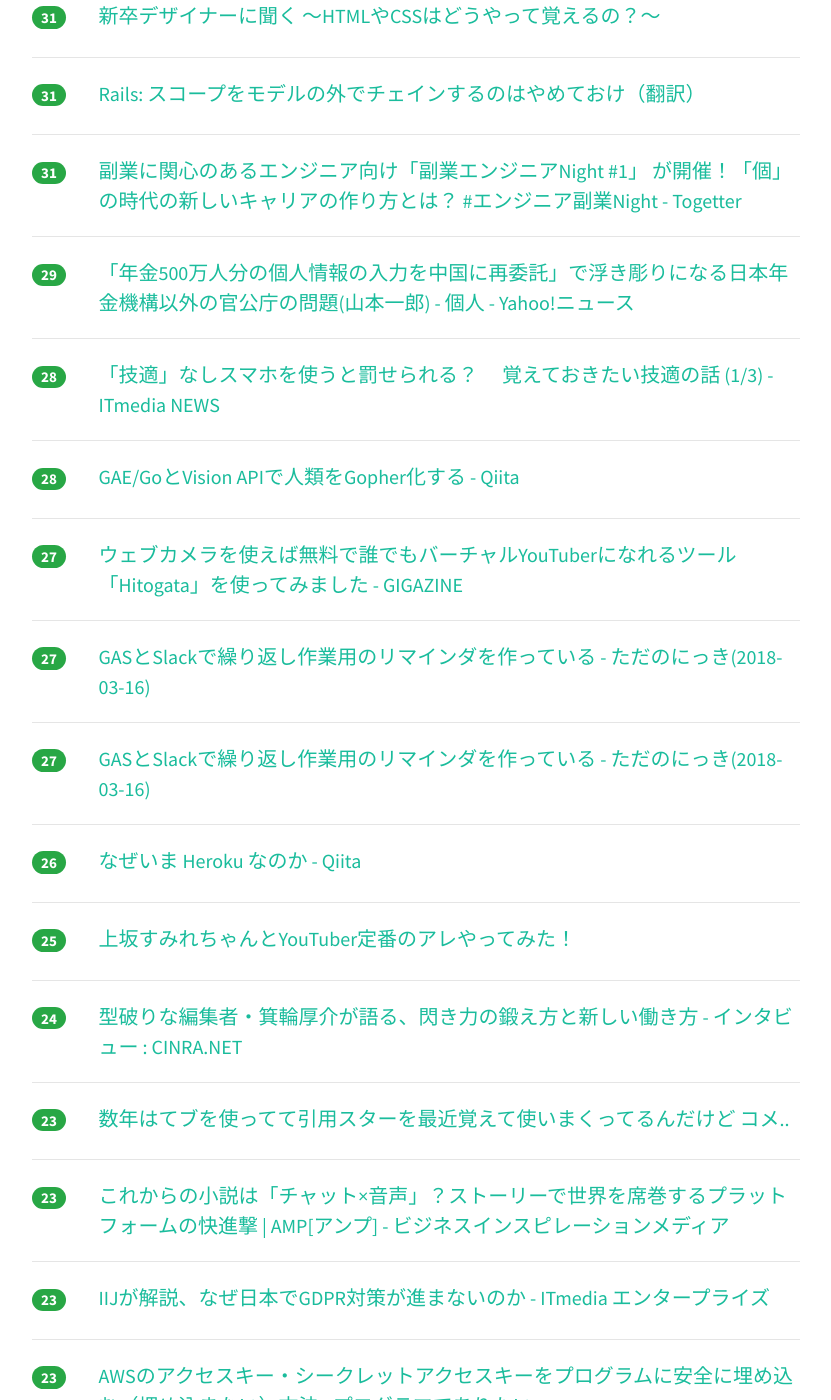
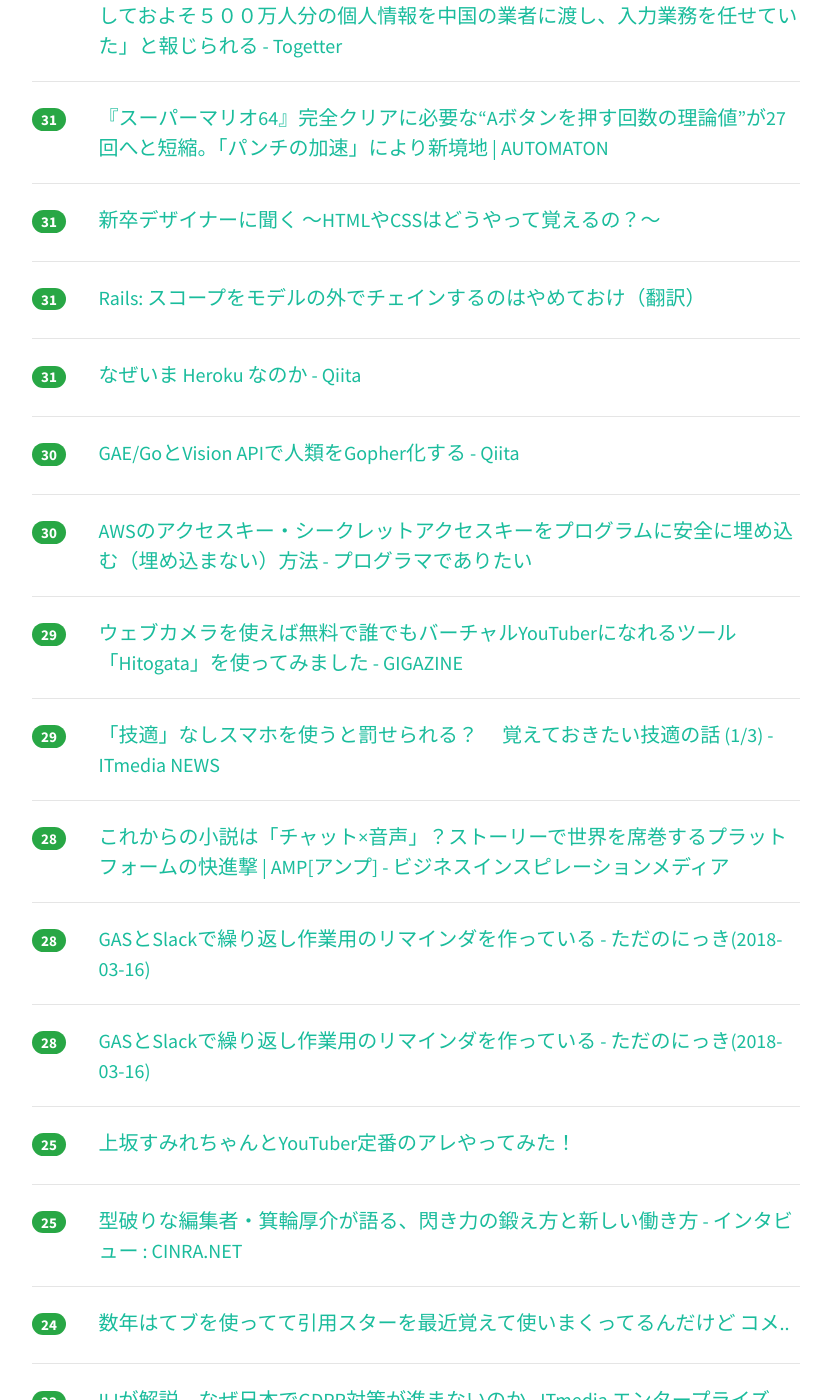
Before and after one commit to yatta47/hatena-matome-site, a Jekyll site: the page built from _posts/2018-03-20-hatena.md, in a window 1280 px wide and 1400 px high, scrolled down 1785 px. Shown: the whole window, without its empty margins (224-1055 px from the left). Built offline with Jekyll 4.4.1, drawn with Linux system fonts in a browser that asks for light colours; nearby versions of some CDN libraries; some of the changed text lies outside the part shown.

Commit message:
Updated 2018-03-20

```diff
--- a/_posts/2018-03-20-hatena.md
+++ b/_posts/2018-03-20-hatena.md
@@ -1,44 +1,44 @@
 ---
 layout: post
 title:  "2018-03-20 はてぶIT"
-date:   2018-03-20 14:01:42
+date:   2018-03-20 15:01:14
 tags: [it-hotentry]
 ---
-44 件のデータあり
+48 件のデータあり
 
 <hr><div class="row">
-<div class="col-1"><span class="badge badge-pill badge-success h2">322</span></div>
+<div class="col-1"><span class="badge badge-pill badge-success h2">343</span></div>
 <div class="col-11"><a href='http://www.publickey1.jp/blog/18/java_10java_9.html' target='_blank'>Java 10が本日付で正式リリース。ローカル変数の型推論、ガベージコレクタが入れ替え可能、不揮発性メモリ対応など。Java 9は早くもサポート期間終了 － Publickey</a></div>
 </div>
 <hr>
 <div class="row">
-<div class="col-1"><span class="badge badge-pill badge-success h2">190</span></div>
+<div class="col-1"><span class="badge badge-pill badge-success h2">218</span></div>
 <div class="col-11"><a href='https://gigazine.net/news/20180319-vr-making-love-system/' target='_blank'>VRで「女の子とえっちできるシステム作ってみた」という猛者が登場、ハード＆ソフトの二段構え - GIGAZINE</a></div>
 </div>
 <hr>
 <div class="row">
-<div class="col-1"><span class="badge badge-pill badge-success h2">133</span></div>
+<div class="col-1"><span class="badge badge-pill badge-success h2">168</span></div>
 <div class="col-11"><a href='https://togetter.com/li/1210307' target='_blank'>ある日突然、自分が使っているハッシュタグを「返せ！」と言われたら。ハッシュタグ地上げ屋の総攻撃にあなたは耐えられますか。 - Togetter</a></div>
 </div>
 <hr>
 <div class="row">
-<div class="col-1"><span class="badge badge-pill badge-success h2">83</span></div>
+<div class="col-1"><span class="badge badge-pill badge-success h2">115</span></div>
 <div class="col-11"><a href='https://anond.hatelabo.jp/20180320020520' target='_blank'>なんでIT業界なのに本で勉強してんの</a></div>
 </div>
 <hr>
 <div class="row">
-<div class="col-1"><span class="badge badge-pill badge-success h2">80</span></div>
+<div class="col-1"><span class="badge badge-pill badge-success h2">111</span></div>
 <div class="col-11"><a href='https://forest.watch.impress.co.jp/docs/serial/winbasic2018/1112569.html' target='_blank'>「メモ帳」よりも効率よく文章を作成できる多機能テキストエディター「Mery」 - Windowsにまず入れる定番無料アプリ -2018年版- - 窓の杜</a></div>
 </div>
 <hr>
 <div class="row">
-<div class="col-1"><span class="badge badge-pill badge-success h2">49</span></div>
-<div class="col-11"><a href='https://wp-cocoon.com/' target='_blank'>Cocoon | SEO・高速化・モバイルファースト対応済みの無料Wordpressテーマ</a></div>
+<div class="col-1"><span class="badge badge-pill badge-success h2">55</span></div>
+<div class="col-11"><a href='http://manchose.hatenablog.jp/entry/2018/03/20/004350' target='_blank'>エンジニア副業Nightで「副業を始めるときにぶち当たった壁とその超え方」というテーマでLTしてきました。 - mncの技術ブログ</a></div>
 </div>
 <hr>
 <div class="row">
-<div class="col-1"><span class="badge badge-pill badge-success h2">48</span></div>
-<div class="col-11"><a href='http://manchose.hatenablog.jp/entry/2018/03/20/004350' target='_blank'>エンジニア副業Nightで「副業を始めるときにぶち当たった壁とその超え方」というテーマでLTしてきました。 - mncの技術ブログ</a></div>
+<div class="col-1"><span class="badge badge-pill badge-success h2">50</span></div>
+<div class="col-11"><a href='https://wp-cocoon.com/' target='_blank'>Cocoon | SEO・高速化・モバイルファースト対応済みの無料Wordpressテーマ</a></div>
 </div>
 <hr>
 <div class="row">
@@ -59,6 +59,16 @@ tags: [it-hotentry]
 <div class="row">
 <div class="col-1"><span class="badge badge-pill badge-success h2">36</span></div>
 <div class="col-11"><a href='http://portal.dl.saga-u.ac.jp/handle/123456789/120019' target='_blank'>佐賀大学機関リポジトリ: 日本人英語 : 英語発音の実態とその矯正法</a></div>
+</div>
+<hr>
+<div class="row">
+<div class="col-1"><span class="badge badge-pill badge-success h2">34</span></div>
+<div class="col-11"><a href='https://togetter.com/li/1210281' target='_blank'>副業に関心のあるエンジニア向け「副業エンジニアNight #1」 が開催！「個」の時代の新しいキャリアの作り方とは？ #エンジニア副業Night - Togetter</a></div>
+</div>
+<hr>
+<div class="row">
+<div class="col-1"><span class="badge badge-pill badge-success h2">33</span></div>
+<div class="col-11"><a href='https://news.yahoo.co.jp/byline/yamamotoichiro/20180320-00082927/' target='_blank'>「年金500万人分の個人情報の入力を中国に再委託」で浮き彫りになる日本年金機構以外の官公庁の問題(山本一郎) - 個人 - Yahoo!ニュース</a></div>
 </div>
 <hr>
 <div class="row">
@@ -88,42 +98,42 @@ tags: [it-hotentry]
 <hr>
 <div class="row">
 <div class="col-1"><span class="badge badge-pill badge-success h2">31</span></div>
-<div class="col-11"><a href='https://togetter.com/li/1210281' target='_blank'>副業に関心のあるエンジニア向け「副業エンジニアNight #1」 が開催！「個」の時代の新しいキャリアの作り方とは？ #エンジニア副業Night - Togetter</a></div>
+<div class="col-11"><a href='https://qiita.com/ttanimichi/items/18abce0bc7e4ab64070e' target='_blank'>なぜいま Heroku なのか - Qiita</a></div>
+</div>
+<hr>
+<div class="row">
+<div class="col-1"><span class="badge badge-pill badge-success h2">30</span></div>
+<div class="col-11"><a href='https://qiita.com/tanksuzuki/items/3498c6942b7a2ff6dd51' target='_blank'>GAE/GoとVision APIで人類をGopher化する - Qiita</a></div>
+</div>
+<hr>
+<div class="row">
+<div class="col-1"><span class="badge badge-pill badge-success h2">30</span></div>
+<div class="col-11"><a href='http://blog.takuros.net/entry/2018/03/20/081654' target='_blank'>AWSのアクセスキー・シークレットアクセスキーをプログラムに安全に埋め込む（埋め込まない）方法 - プログラマでありたい</a></div>
 </div>
 <hr>
 <div class="row">
 <div class="col-1"><span class="badge badge-pill badge-success h2">29</span></div>
-<div class="col-11"><a href='https://news.yahoo.co.jp/byline/yamamotoichiro/20180320-00082927/' target='_blank'>「年金500万人分の個人情報の入力を中国に再委託」で浮き彫りになる日本年金機構以外の官公庁の問題(山本一郎) - 個人 - Yahoo!ニュース</a></div>
+<div class="col-11"><a href='https://gigazine.net/news/20180319-hitogata-virtual-youtuber-tool/' target='_blank'>ウェブカメラを使えば無料で誰でもバーチャルYouTuberになれるツール「Hitogata」を使ってみました - GIGAZINE</a></div>
 </div>
 <hr>
 <div class="row">
-<div class="col-1"><span class="badge badge-pill badge-success h2">28</span></div>
+<div class="col-1"><span class="badge badge-pill badge-success h2">29</span></div>
 <div class="col-11"><a href='http://www.itmedia.co.jp/news/articles/1803/20/news035.html' target='_blank'>「技適」なしスマホを使うと罰せられる？ 　覚えておきたい技適の話 (1/3) - ITmedia NEWS</a></div>
 </div>
 <hr>
 <div class="row">
 <div class="col-1"><span class="badge badge-pill badge-success h2">28</span></div>
-<div class="col-11"><a href='https://qiita.com/tanksuzuki/items/3498c6942b7a2ff6dd51' target='_blank'>GAE/GoとVision APIで人類をGopher化する - Qiita</a></div>
+<div class="col-11"><a href='https://amp.review/2018/03/19/wattpad/' target='_blank'>これからの小説は「チャット×音声」？ストーリーで世界を席巻するプラットフォームの快進撃 | AMP[アンプ] - ビジネスインスピレーションメディア</a></div>
 </div>
 <hr>
 <div class="row">
-<div class="col-1"><span class="badge badge-pill badge-success h2">27</span></div>
-<div class="col-11"><a href='https://gigazine.net/news/20180319-hitogata-virtual-youtuber-tool/' target='_blank'>ウェブカメラを使えば無料で誰でもバーチャルYouTuberになれるツール「Hitogata」を使ってみました - GIGAZINE</a></div>
-</div>
-<hr>
-<div class="row">
-<div class="col-1"><span class="badge badge-pill badge-success h2">27</span></div>
+<div class="col-1"><span class="badge badge-pill badge-success h2">28</span></div>
 <div class="col-11"><a href='http://sho.tdiary.net/20180316.html#p01' target='_blank'>GASとSlackで繰り返し作業用のリマインダを作っている - ただのにっき(2018-03-16)</a></div>
 </div>
 <hr>
 <div class="row">
-<div class="col-1"><span class="badge badge-pill badge-success h2">27</span></div>
+<div class="col-1"><span class="badge badge-pill badge-success h2">28</span></div>
 <div class="col-11"><a href='http://sho.tdiary.net/20180316.html' target='_blank'>GASとSlackで繰り返し作業用のリマインダを作っている - ただのにっき(2018-03-16)</a></div>
-</div>
-<hr>
-<div class="row">
-<div class="col-1"><span class="badge badge-pill badge-success h2">26</span></div>
-<div class="col-11"><a href='https://qiita.com/ttanimichi/items/18abce0bc7e4ab64070e' target='_blank'>なぜいま Heroku なのか - Qiita</a></div>
 </div>
 <hr>
 <div class="row">
@@ -132,18 +142,13 @@ tags: [it-hotentry]
 </div>
 <hr>
 <div class="row">
-<div class="col-1"><span class="badge badge-pill badge-success h2">24</span></div>
+<div class="col-1"><span class="badge badge-pill badge-success h2">25</span></div>
 <div class="col-11"><a href='https://www.cinra.net/interview/gyoukairetsuden/vol15-minowakousuke' target='_blank'>型破りな編集者・箕輪厚介が語る、閃き力の鍛え方と新しい働き方 - インタビュー : CINRA.NET</a></div>
 </div>
 <hr>
 <div class="row">
-<div class="col-1"><span class="badge badge-pill badge-success h2">23</span></div>
+<div class="col-1"><span class="badge badge-pill badge-success h2">24</span></div>
 <div class="col-11"><a href='https://anond.hatelabo.jp/20180320103927' target='_blank'>数年はてブを使ってて引用スターを最近覚えて使いまくってるんだけど コメ..</a></div>
-</div>
-<hr>
-<div class="row">
-<div class="col-1"><span class="badge badge-pill badge-success h2">23</span></div>
-<div class="col-11"><a href='https://amp.review/2018/03/19/wattpad/' target='_blank'>これからの小説は「チャット×音声」？ストーリーで世界を席巻するプラットフォームの快進撃 | AMP[アンプ] - ビジネスインスピレーションメディア</a></div>
 </div>
 <hr>
 <div class="row">
@@ -153,17 +158,22 @@ tags: [it-hotentry]
 <hr>
 <div class="row">
 <div class="col-1"><span class="badge badge-pill badge-success h2">23</span></div>
-<div class="col-11"><a href='http://blog.takuros.net/entry/2018/03/20/081654' target='_blank'>AWSのアクセスキー・シークレットアクセスキーをプログラムに安全に埋め込む（埋め込まない）方法 - プログラマでありたい</a></div>
-</div>
-<hr>
-<div class="row">
-<div class="col-1"><span class="badge badge-pill badge-success h2">23</span></div>
 <div class="col-11"><a href='https://html5experts.jp/miyuki-baba/25271/' target='_blank'>AIファースト時代のSEOはどうなる？―辻正浩さんに“SEOに効く”Web制作でのポイントを聞いてみた！ | HTML5Experts.jp</a></div>
 </div>
 <hr>
 <div class="row">
-<div class="col-1"><span class="badge badge-pill badge-success h2">20</span></div>
+<div class="col-1"><span class="badge badge-pill badge-success h2">22</span></div>
+<div class="col-11"><a href='https://jenkins.io/blog/2018/03/19/introducing-jenkins-x/' target='_blank'>Introducing Jenkins X: a CI/CD solution for modern cloud applications on Kubernetes</a></div>
+</div>
+<hr>
+<div class="row">
+<div class="col-1"><span class="badge badge-pill badge-success h2">21</span></div>
 <div class="col-11"><a href='http://www.4gamer.net/games/329/G032967/20180319045/' target='_blank'>HTC，新型VR HMD「Vive Pro」単体を税込10万円強で4月6日に国内発売。既存のVive一式は値下げ - 4Gamer.net</a></div>
+</div>
+<hr>
+<div class="row">
+<div class="col-1"><span class="badge badge-pill badge-success h2">21</span></div>
+<div class="col-11"><a href='https://inside.pixiv.blog/usa/3618' target='_blank'>熟練のRubyコアコミッター、ピクシブに立つ - pixiv inside</a></div>
 </div>
 <hr>
 <div class="row">
@@ -178,12 +188,17 @@ tags: [it-hotentry]
 <hr>
 <div class="row">
 <div class="col-1"><span class="badge badge-pill badge-success h2">19</span></div>
-<div class="col-11"><a href='https://jenkins.io/blog/2018/03/19/introducing-jenkins-x/' target='_blank'>Introducing Jenkins X: a CI/CD solution for modern cloud applications on Kubernetes</a></div>
+<div class="col-11"><a href='https://www.gizmodo.jp/2018/03/164159.html' target='_blank'>速報：Apple 新宿、4月7日オープン！ | ギズモード・ジャパン</a></div>
 </div>
 <hr>
 <div class="row">
-<div class="col-1"><span class="badge badge-pill badge-success h2">18</span></div>
-<div class="col-11"><a href='https://www.gizmodo.jp/2018/03/164159.html' target='_blank'>速報：Apple 新宿、4月7日オープン！ | ギズモード・ジャパン</a></div>
+<div class="col-1"><span class="badge badge-pill badge-success h2">19</span></div>
+<div class="col-11"><a href='https://twop.agile.esm.co.jp/tdd-was-broken-by-mania-cb5a6e94b021' target='_blank'>マニアが潰したテスト駆動開発〜『健全なビジネスの継続的成長のためには健全なコードが必要だ』対談 （５）</a></div>
+</div>
+<hr>
+<div class="row">
+<div class="col-1"><span class="badge badge-pill badge-success h2">19</span></div>
+<div class="col-11"><a href='http://www.fromjs.com/' target='_blank'>FromJS - Understand JavaScript Apps</a></div>
 </div>
 <hr>
 <div class="row">
@@ -192,8 +207,18 @@ tags: [it-hotentry]
 </div>
 <hr>
 <div class="row">
+<div class="col-1"><span class="badge badge-pill badge-success h2">18</span></div>
+<div class="col-11"><a href='https://anond.hatelabo.jp/20180320084756' target='_blank'>ブクマ力は優しくない</a></div>
+</div>
+<hr>
+<div class="row">
+<div class="col-1"><span class="badge badge-pill badge-success h2">17</span></div>
+<div class="col-11"><a href='https://anond.hatelabo.jp/20180320092456' target='_blank'>kindle、もっとでかいやつでないだろうか</a></div>
+</div>
+<hr>
+<div class="row">
 <div class="col-1"><span class="badge badge-pill badge-success h2">16</span></div>
-<div class="col-11"><a href='https://anond.hatelabo.jp/20180320084756' target='_blank'>ブクマ力は優しくない</a></div>
+<div class="col-11"><a href='https://anond.hatelabo.jp/20180320002704' target='_blank'>レス</a></div>
 </div>
 <hr>
 <div class="row">
@@ -207,18 +232,13 @@ tags: [it-hotentry]
 </div>
 <hr>
 <div class="row">
-<div class="col-1"><span class="badge badge-pill badge-success h2">14</span></div>
-<div class="col-11"><a href='https://anond.hatelabo.jp/20180320002704' target='_blank'>レス</a></div>
+<div class="col-1"><span class="badge badge-pill badge-success h2">15</span></div>
+<div class="col-11"><a href='https://career.levtech.jp/guide/knowhow/article/389/' target='_blank'>「◯aaS」に何があるか知っていますか？「◯aaS」11種まとめ</a></div>
 </div>
 <hr>
 <div class="row">
-<div class="col-1"><span class="badge badge-pill badge-success h2">14</span></div>
-<div class="col-11"><a href='https://anond.hatelabo.jp/20180320092456' target='_blank'>kindle、もっとでかいやつでないだろうか</a></div>
-</div>
-<hr>
-<div class="row">
-<div class="col-1"><span class="badge badge-pill badge-success h2">12</span></div>
-<div class="col-11"><a href='https://career.levtech.jp/guide/knowhow/article/389/' target='_blank'>「◯aaS」に何があるか知っていますか？「◯aaS」11種まとめ</a></div>
+<div class="col-1"><span class="badge badge-pill badge-success h2">11</span></div>
+<div class="col-11"><a href='https://pc.watch.impress.co.jp/docs/news/1112607.html' target='_blank'>サンワサプライ、PCカードスロット対応のSDカードリーダ - PC Watch</a></div>
 </div>
 <hr>
 <div class="row">
```
